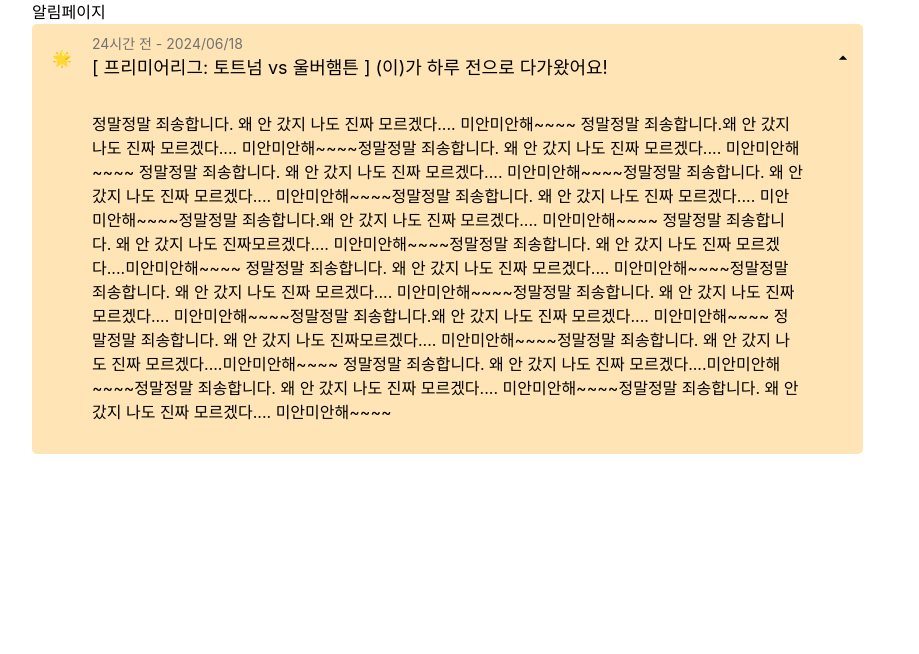
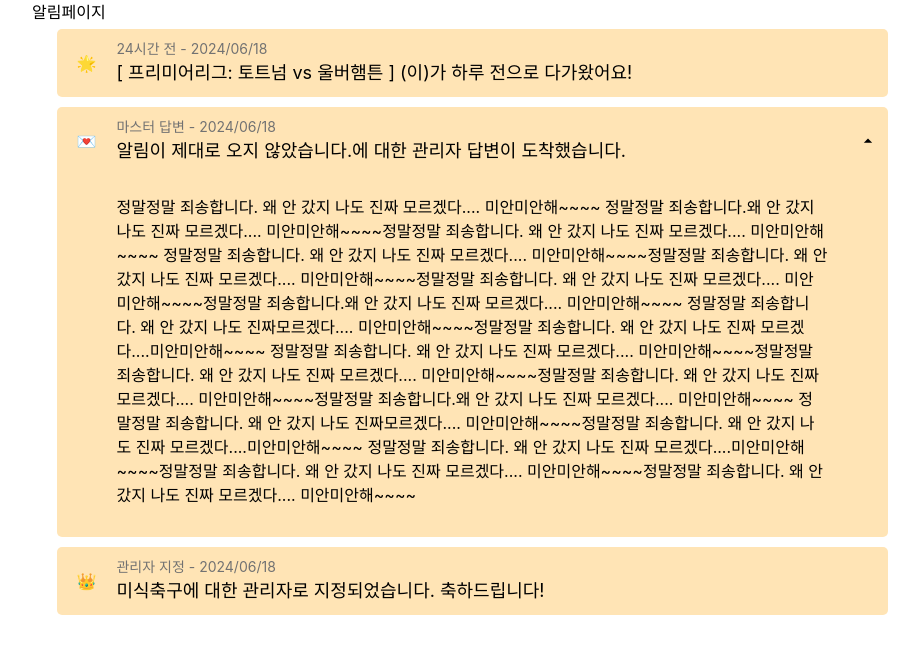
Before and after one commit to Stageus/CalenDuck-homepage, a React (Create React App) app: page /alarm in a window 1280 px wide. Shown: the top 654 px of the page, without its empty margins (168-1087 px from the left). Built offline with nearby package versions, Linux system fonts and the light colour scheme.

Commit message:
feat: add dummy data for different types of alarms through alarm page

```diff
--- a/src/pages/AlarmPage.tsx
+++ b/src/pages/AlarmPage.tsx
@@ -2,10 +2,38 @@
 import AlarmItem from "widgets/AlarmItem";
 
 const AlarmPage = () => {
+  const dummyData = [
+    {
+      id: "alarm_1",
+      date: "2024/06/18",
+      type: 1,
+      category: "프리미어리그",
+      title: "토트넘 vs 울버햄튼",
+    },
+    {
+      id: "alarm_2",
+      date: "2024/06/18",
+      type: 2,
+      title: "알림이 제대로 오지 않았습니다.",
+      reply:
+        "정말정말 죄송합니다. 왜 안 갔지 나도 진짜 모르겠다.... 미안미안해~~~~ 정말정말 죄송합니다.왜 안 갔지 나도 진짜 모르겠다.... 미안미안해~~~~정말정말 죄송합니다. 왜 안 갔지 나도 진짜 모르겠다.... 미안미안해~~~~ 정말정말 죄송합니다. 왜 안 갔지 나도 진짜 모르겠다.... 미안미안해~~~~정말정말 죄송합니다. 왜 안 갔지 나도 진짜 모르겠다.... 미안미안해~~~~정말정말 죄송합니다. 왜 안 갔지 나도 진짜 모르겠다.... 미안미안해~~~~정말정말 죄송합니다.왜 안 갔지 나도 진짜 모르겠다.... 미안미안해~~~~ 정말정말 죄송합니다. 왜 안 갔지 나도 진짜모르겠다.... 미안미안해~~~~정말정말 죄송합니다. 왜 안 갔지 나도 진짜 모르겠다....미안미안해~~~~ 정말정말 죄송합니다. 왜 안 갔지 나도 진짜 모르겠다.... 미안미안해~~~~정말정말 죄송합니다. 왜 안 갔지 나도 진짜 모르겠다.... 미안미안해~~~~정말정말 죄송합니다. 왜 안 갔지 나도 진짜 모르겠다.... 미안미안해~~~~정말정말 죄송합니다.왜 안 갔지 나도 진짜 모르겠다.... 미안미안해~~~~ 정말정말 죄송합니다. 왜 안 갔지 나도 진짜모르겠다.... 미안미안해~~~~정말정말 죄송합니다. 왜 안 갔지 나도 진짜 모르겠다....미안미안해~~~~ 정말정말 죄송합니다. 왜 안 갔지 나도 진짜 모르겠다....미안미안해~~~~정말정말 죄송합니다. 왜 안 갔지 나도 진짜 모르겠다.... 미안미안해~~~~정말정말 죄송합니다. 왜 안 갔지 나도 진짜 모르겠다.... 미안미안해~~~~",
+    },
+    {
+      id: "alarm_3",
+      date: "2024/06/18",
+      type: 3,
+      title: "미식축구",
+    },
+  ];
+
   return (
     <>
       <h1>알림페이지</h1>
-      <AlarmItem />
+      <article className="flex flex-col items-center justify-start">
+        {dummyData.map((elem) => {
+          return <AlarmItem key={elem.id} data={elem} />;
+        })}
+      </article>
     </>
   );
 };
--- a/src/widgets/AlarmItem.tsx
+++ b/src/widgets/AlarmItem.tsx
@@ -3,30 +3,32 @@
 import arrowDropDown from "shared/imgs/arrowDropDown.svg";
 import arrowDropUp from "shared/imgs/arrowDropUp.svg";
 
-const dummyData = {
-  id: "alarm_1",
-  date: "2024/06/18",
-  type: 1,
-  category: "프리미어리그",
-  title: "토트넘 vs 울버햄튼",
-  reply:
-    "정말정말 죄송합니다. 왜 안 갔지 나도 진짜 모르겠다.... 미안미안해~~~~ 정말정말 죄송합니다.왜 안 갔지 나도 진짜 모르겠다.... 미안미안해~~~~정말정말 죄송합니다. 왜 안 갔지 나도 진짜 모르겠다.... 미안미안해~~~~ 정말정말 죄송합니다. 왜 안 갔지 나도 진짜 모르겠다.... 미안미안해~~~~정말정말 죄송합니다. 왜 안 갔지 나도 진짜 모르겠다.... 미안미안해~~~~정말정말 죄송합니다. 왜 안 갔지 나도 진짜 모르겠다.... 미안미안해~~~~정말정말 죄송합니다.왜 안 갔지 나도 진짜 모르겠다.... 미안미안해~~~~ 정말정말 죄송합니다. 왜 안 갔지 나도 진짜모르겠다.... 미안미안해~~~~정말정말 죄송합니다. 왜 안 갔지 나도 진짜 모르겠다....미안미안해~~~~ 정말정말 죄송합니다. 왜 안 갔지 나도 진짜 모르겠다.... 미안미안해~~~~정말정말 죄송합니다. 왜 안 갔지 나도 진짜 모르겠다.... 미안미안해~~~~정말정말 죄송합니다. 왜 안 갔지 나도 진짜 모르겠다.... 미안미안해~~~~정말정말 죄송합니다.왜 안 갔지 나도 진짜 모르겠다.... 미안미안해~~~~ 정말정말 죄송합니다. 왜 안 갔지 나도 진짜모르겠다.... 미안미안해~~~~정말정말 죄송합니다. 왜 안 갔지 나도 진짜 모르겠다....미안미안해~~~~ 정말정말 죄송합니다. 왜 안 갔지 나도 진짜 모르겠다....미안미안해~~~~정말정말 죄송합니다. 왜 안 갔지 나도 진짜 모르겠다.... 미안미안해~~~~정말정말 죄송합니다. 왜 안 갔지 나도 진짜 모르겠다.... 미안미안해~~~~",
-};
+interface AlarmItemProps {
+  data: {
+    type: number;
+    date: string;
+    category?: string;
+    title: string;
+    reply?: string;
+  };
+}
 
-const AlarmItem = () => {
+const AlarmItem: React.FC<AlarmItemProps> = (props) => {
+  const { type, date, category, title, reply } = props.data;
+
   let alarmSymbol, typeCategory, content;
-  if (dummyData.type === 1) {
+  if (type === 1) {
     alarmSymbol = "🌟";
     typeCategory = "24시간 전";
-    content = `[ ${dummyData.category}: ${dummyData.title} ] (이)가 하루 전으로 다가왔어요!`;
-  } else if (dummyData.type === 2) {
+    content = `[ ${category}: ${title} ] (이)가 하루 전으로 다가왔어요!`;
+  } else if (type === 2) {
     alarmSymbol = "💌";
     typeCategory = "마스터 답변";
-    content = `${dummyData.title}에 대한 관리자 답변이 도착했습니다.`;
-  } else if (dummyData.type === 3) {
+    content = `${title}에 대한 관리자 답변이 도착했습니다.`;
+  } else if (type === 3) {
     alarmSymbol = "👑";
     typeCategory = "관리자 지정";
-    content = `${dummyData.title}에 대한 관리자로 지정되었습니다. 축하드립니다!`;
+    content = `${title}에 대한 관리자로 지정되었습니다. 축하드립니다!`;
   }
 
   // 드롭다운 버튼 클릭시 자세히 보기 열림
@@ -39,30 +41,26 @@
     <article
       className={`w-[831px] ${
         openDetail ? "h-[70px]" : "h-[fit-content]]"
-      } bg-tagColor rounded-[5px] p-[10px]`}
+      } bg-tagColor rounded-[5px] p-[10px] m-[5px]`}
     >
       <div className="flex justify-between">
         <div className="flex items-center">
           <span className="mx-[10px]">{alarmSymbol}</span>
           <div className="w-[600px] ml-[10px] flex flex-col justify-start">
             <div className="text-sm text-grayColor">
-              {typeCategory} - {dummyData.date}
+              {typeCategory} - {date}
             </div>
             <div className="text-lg">{content}</div>
           </div>
         </div>
 
-        {openDetail ? (
+        {type === 2 && (
           <button onClick={clickSeeDetailEvent}>
-            <img src={arrowDropDown} alt="자세히보기" />
-          </button>
-        ) : (
-          <button onClick={clickSeeDetailEvent}>
-            <img src={arrowDropUp} alt="자세히보기" />
+            <img src={openDetail ? arrowDropDown : arrowDropUp} alt="자세히보기" />
           </button>
         )}
       </div>
-      {!openDetail && <div className="mx-[50px] mt-[30px] mb-[20px]">{dummyData.reply}</div>}
+      {type === 2 && !openDetail && <div className="mx-[50px] mt-[30px] mb-[20px]">{reply}</div>}
     </article>
   );
 };
```
